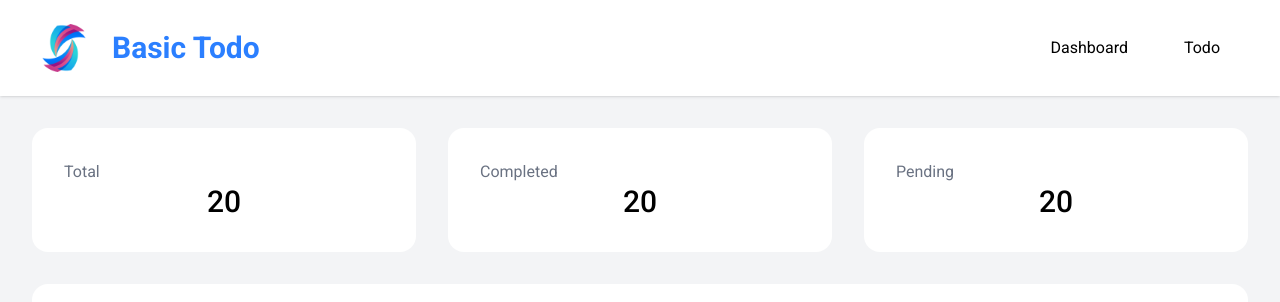
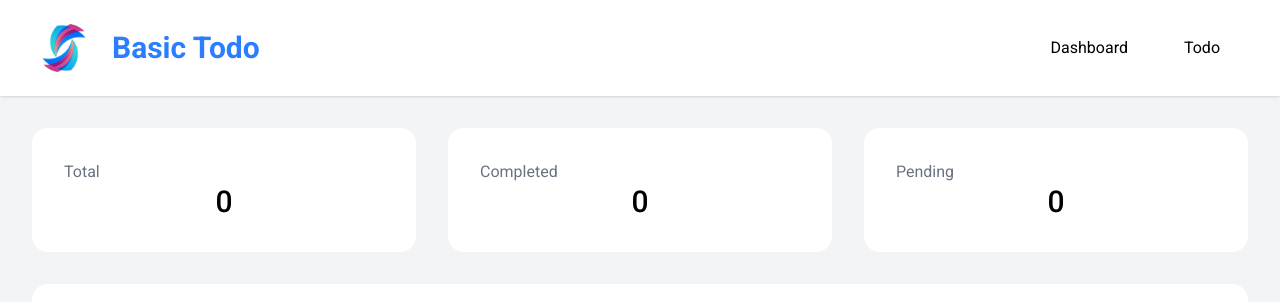
Before and after one commit to earth824/dnc01-nextjs-basic-todo-lab, a Next.js app: page /dashboard in a window 1280 px wide. Shown: the top 302 px of the page. Built offline with nearby package versions, Linux system fonts and the light colour scheme; no server answers; the database is empty.

Commit message:
client compenent pathname and search params

```diff
--- a/app/(main)/dashboard/page.tsx
+++ b/app/(main)/dashboard/page.tsx
@@ -1,10 +1,9 @@
+import OverviewCard from '@/components/dashboard/overview-card';
 import {
-  CardSkeleton,
+  CardSkeletonContainer,
   RowSkeletonContainer
 } from '@/components/dashboard/skeleton';
-import StatCard from '@/components/dashboard/stat-card';
 import TodoList from '@/components/todo/todo-list';
-import { countTodoGroupByStatus } from '@/libs/data/todo';
 import type { Metadata } from 'next';
 import { Suspense } from 'react';
 
@@ -13,15 +12,12 @@ export const metadata: Metadata = {
 };
 
 export default async function DashboardPage() {
-  await countTodoGroupByStatus();
   return (
     <main className="p-8 space-y-8">
       {/* OVERVIEW */}
-      <section className="grid grid-cols-3 gap-8">
-        <StatCard label="Total" value={20} />
-        <StatCard label="Completed" value={20} />
-        <StatCard label="Pending" value={20} />
-      </section>
+      <Suspense fallback={<CardSkeletonContainer />}>
+        <OverviewCard />
+      </Suspense>
 
       {/* LATEST TODO */}
       <section className="bg-white p-8 rounded-2xl grid gap-8">
--- /dev/null
+++ b/components/dashboard/overview-card.tsx
@@ -0,0 +1,13 @@
+import StatCard from '@/components/dashboard/stat-card';
+import { countTodoGroupByStatus } from '@/libs/data/todo';
+
+export default async function OverviewCard() {
+  const { completed, pending } = await countTodoGroupByStatus();
+  return (
+    <section className="grid grid-cols-3 gap-8">
+      <StatCard label="Total" value={completed + pending} />
+      <StatCard label="Completed" value={completed} />
+      <StatCard label="Pending" value={pending} />
+    </section>
+  );
+}
--- a/components/dashboard/skeleton.tsx
+++ b/components/dashboard/skeleton.tsx
@@ -4,6 +4,16 @@ export function CardSkeleton() {
       <h3 className="w-20 h-5 bg-gray-400 rounded"></h3>
       <h2 className="w-20 h-8 bg-gray-400 rounded self-center"></h2>
     </div>
+  );
+}
+
+export function CardSkeletonContainer() {
+  return (
+    <section className="grid grid-cols-3 gap-8">
+      <CardSkeleton />
+      <CardSkeleton />
+      <CardSkeleton />
+    </section>
   );
 }
 
--- a/libs/data/todo.ts
+++ b/libs/data/todo.ts
@@ -3,19 +3,27 @@ import type { TodoStatus } from '@/types/todo';
 import { simulateLoading } from '@/utils/simulation';
 
 export const getAllTodo = async () => {
-  await simulateLoading();
   const todos = await prisma.todo.findMany({ orderBy: { updatedAt: 'desc' } });
   return todos;
 };
 
 export const countTodoGroupByStatus = async () => {
+  await simulateLoading();
   const data = await prisma.todo.groupBy({
     by: 'status',
     _count: true
   });
-  console.log(data);
-  const result = data.reduce<Record<TodoStatus, number>>(() => {}, {
-    completed: 0,
-    pending: 0
-  });
+
+  const result = data.reduce<Record<TodoStatus, number>>(
+    (prev, el) => {
+      prev[el.status] = el._count;
+      return prev;
+    },
+    {
+      completed: 0,
+      pending: 0
+    }
+  );
+
+  return result;
 };
```
